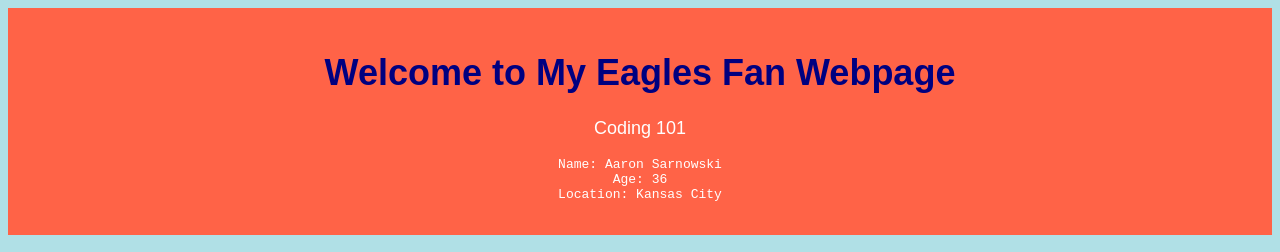
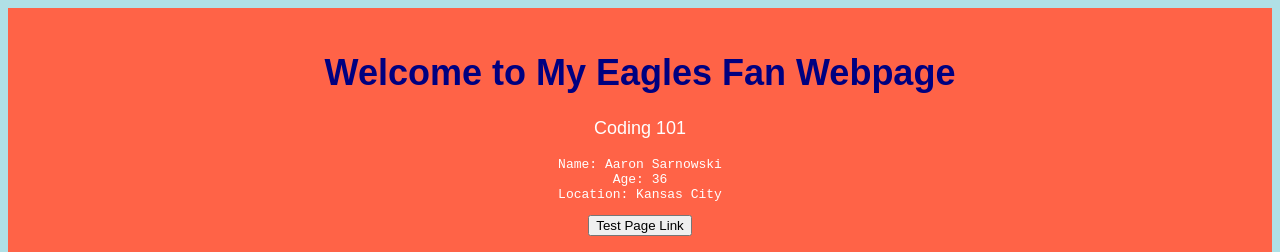
Before and after one commit to simplebutunique88/whynot, a plain HTML site: page index.html in a window 1280 px wide. Shown: the top 252 px of the page. Drawn offline with Linux system fonts and the light colour scheme.

Commit message:
Update index.html

```diff
--- a/index.html
+++ b/index.html
@@ -98,6 +98,8 @@ Name: Aaron Sarnowski
 Age: 36
 Location: Kansas City
 </pre>
+  <a href="test.html" style="color:black"; target="_blank";>
+    <button>Test Page Link</button></a>
 </header>
 <section class = "about">
 <p>Check out my favorite website:
```
